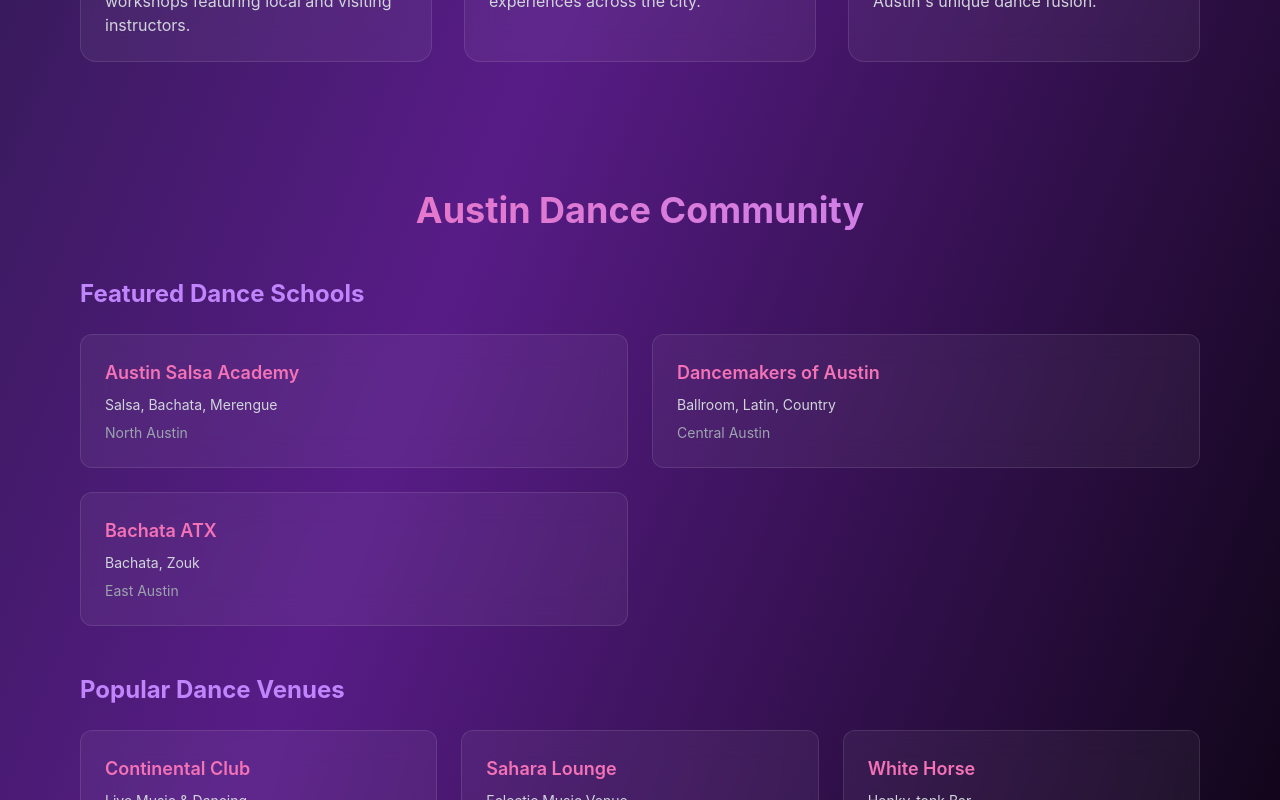
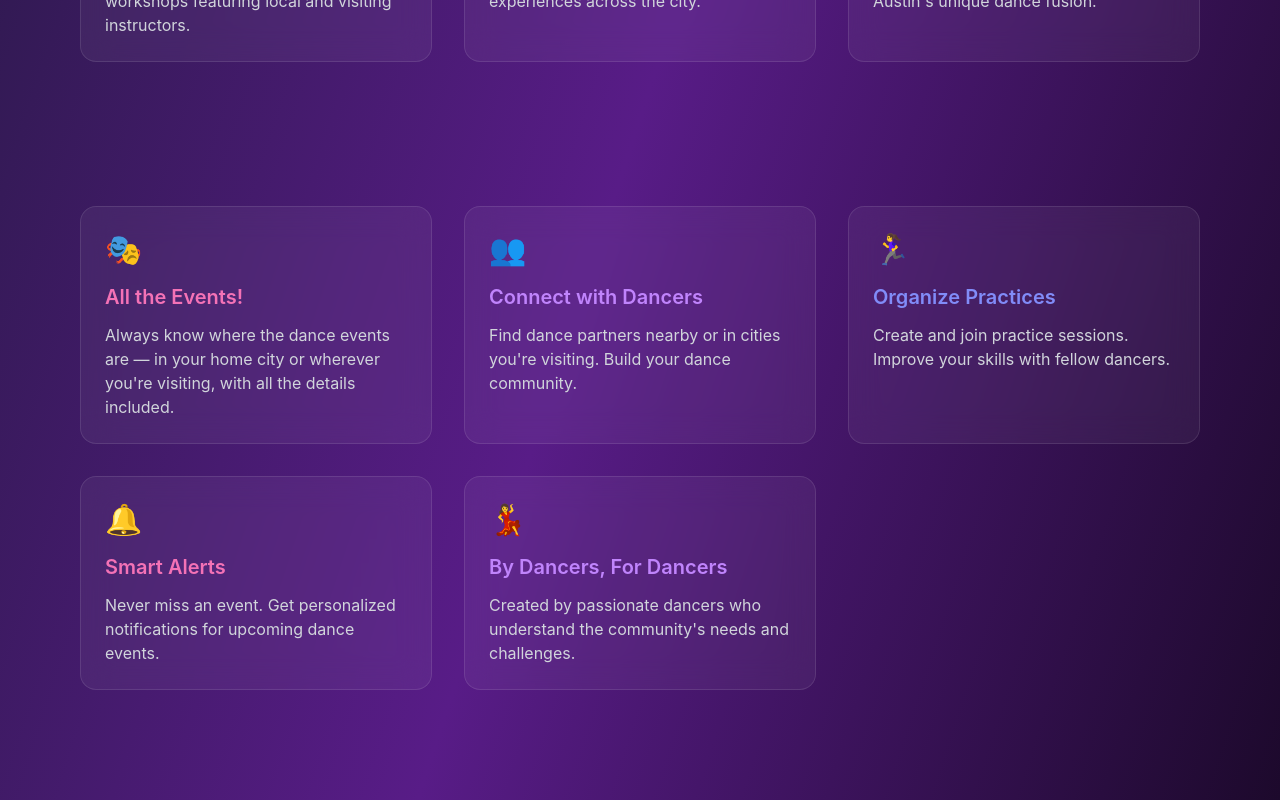
Before and after one commit to lumenmark/baile.landing2, a Next.js app: page /austin in a window 1280 px wide. Shown: the part 1840-2640 px from the top of the page. Built offline with nearby package versions, Linux system fonts and the light colour scheme.

Commit message:
added cards

```diff
--- a/pages/[city].js
+++ b/pages/[city].js
@@ -198,6 +198,37 @@ export default function CityPage() {
             </div>
           </section>
 
+          {/* Platform Features */}
+          <section className="px-6 md:px-20 py-20">
+            <div className="grid gap-8 md:grid-cols-2 lg:grid-cols-3 max-w-6xl mx-auto">
+              <div className="bg-white/5 backdrop-blur-lg p-6 rounded-2xl border border-white/10 hover:border-pink-400/50 transition-all duration-300 hover:transform hover:scale-105">
+                <div className="text-3xl mb-4">🎭</div>
+                <h3 className="text-xl font-semibold mb-3 text-pink-400">All the Events!</h3>
+                <p className="text-gray-300">Always know where the dance events are — in your home city or wherever you're visiting, with all the details included.</p>
+              </div>
+              <div className="bg-white/5 backdrop-blur-lg p-6 rounded-2xl border border-white/10 hover:border-purple-400/50 transition-all duration-300 hover:transform hover:scale-105">
+                <div className="text-3xl mb-4">👥</div>
+                <h3 className="text-xl font-semibold mb-3 text-purple-400">Connect with Dancers</h3>
+                <p className="text-gray-300">Find dance partners nearby or in cities you're visiting. Build your dance community.</p>
+              </div>
+              <div className="bg-white/5 backdrop-blur-lg p-6 rounded-2xl border border-white/10 hover:border-indigo-400/50 transition-all duration-300 hover:transform hover:scale-105">
+                <div className="text-3xl mb-4">🏃‍♀️</div>
+                <h3 className="text-xl font-semibold mb-3 text-indigo-400">Organize Practices</h3>
+                <p className="text-gray-300">Create and join practice sessions. Improve your skills with fellow dancers.</p>
+              </div>
+              <div className="bg-white/5 backdrop-blur-lg p-6 rounded-2xl border border-white/10 hover:border-pink-400/50 transition-all duration-300 hover:transform hover:scale-105">
+                <div className="text-3xl mb-4">🔔</div>
+                <h3 className="text-xl font-semibold mb-3 text-pink-400">Smart Alerts</h3>
+                <p className="text-gray-300">Never miss an event. Get personalized notifications for upcoming dance events.</p>
+              </div>
+              <div className="bg-white/5 backdrop-blur-lg p-6 rounded-2xl border border-white/10 hover:border-purple-400/50 transition-all duration-300 hover:transform hover:scale-105">
+                <div className="text-3xl mb-4">💃</div>
+                <h3 className="text-xl font-semibold mb-3 text-purple-400">By Dancers, For Dancers</h3>
+                <p className="text-gray-300">Created by passionate dancers who understand the community's needs and challenges.</p>
+              </div>
+            </div>
+          </section>
+
           {/* Local Dance Community */}
           <section className="px-6 md:px-20 py-16">
             <div className="max-w-6xl mx-auto">
```
